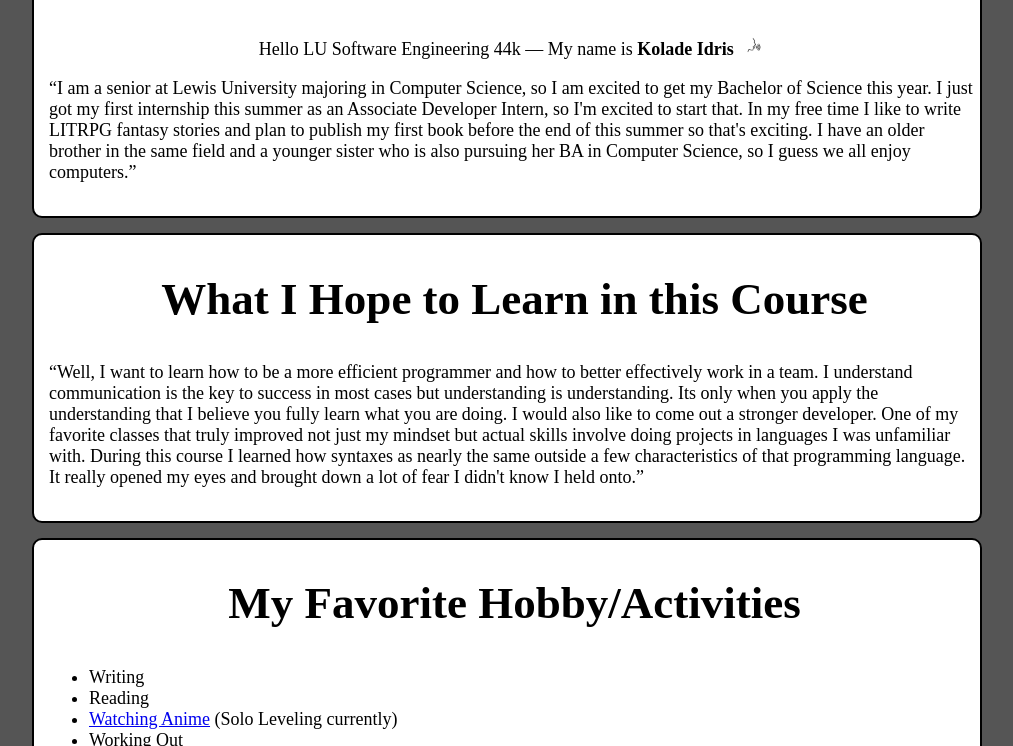
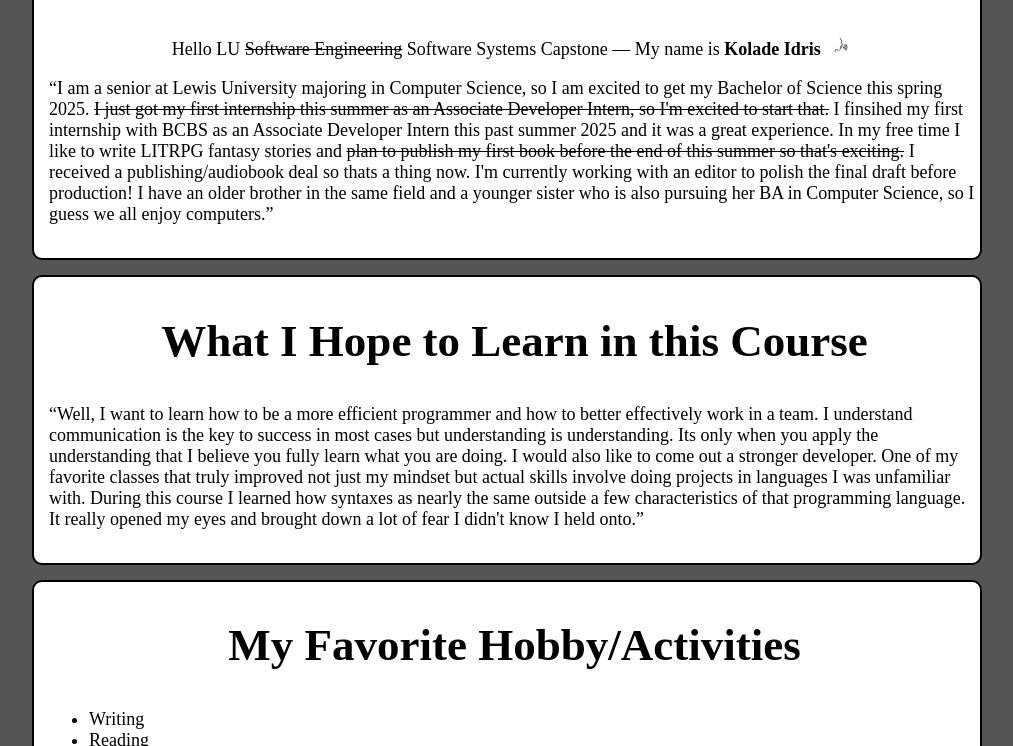
Before and after one commit to marskidris/me, a plain HTML site: page index.html in a window 1280 px wide. Shown: the part 634-1380 px from the top of the page, without its empty margins (133-1146 px from the left). Drawn offline with Linux system fonts and the light colour scheme.

Commit message:
Update index.html
updated for system capstone class.

```diff
--- a/index.html
+++ b/index.html
@@ -29,7 +29,7 @@
   </div>
   <div class="intro">
     <h2>Introduction</h2>
-    <p class="intro1">Hello LU Software Engineering 44k — My name is <strong>Kolade Idris</strong>
+    <p class="intro1">Hello LU <s>Software Engineering</s> Software Systems Capstone — My name is <strong>Kolade Idris</strong>
       <button onclick="playAudio()" style="background: none; border: none; cursor: pointer;">
         <img src="img/voice.jpg" alt="Pronunciation button" width="20" height="20">
       </button>
@@ -39,9 +39,11 @@
       </audio>
     </p>
     <p>
-      &ldquo;I am a senior at Lewis University majoring in Computer Science, so I am excited to get my Bachelor of Science this year.
-      I just got my first internship this summer as an Associate Developer Intern, so I'm excited to start that.
-      In my free time I like to write LITRPG fantasy stories and plan to publish my first book before the end of this summer so that's exciting.
+      &ldquo;I am a senior at Lewis University majoring in Computer Science, so I am excited to get my Bachelor of Science this spring 2025.
+      <s>I just got my first internship this summer as an Associate Developer Intern, so I'm excited to start that.</s>
+        I finsihed my first internship with BCBS as an Associate Developer Intern this past summer 2025 and it was a great experience.
+      In my free time I like to write LITRPG fantasy stories and <s>plan to publish my first book before the end of this summer so that's exciting.</s> I received a
+      publishing/audiobook deal so thats a thing now. I'm currently working with an editor to polish the final draft before production!
       I have an older brother in the same field and a younger sister who is also pursuing her BA in Computer Science, so I guess we all enjoy computers.&rdquo;
 
     </p>
@@ -63,10 +65,10 @@
     <ul>
       <li>Writing</li>
       <li>Reading</li>
-      <li><a href="https://www.crunchyroll.com/series/GDKHZEJ0K/solo-leveling?srsltid=AfmBOopNReAVzypNs7OTDmExcpVXJHVyokacKvCE_gp7HD2A60W3obtg"
+      <li><s><a href="https://www.crunchyroll.com/series/GDKHZEJ0K/solo-leveling?srsltid=AfmBOopNReAVzypNs7OTDmExcpVXJHVyokacKvCE_gp7HD2A60W3obtg"
       target="_blank">
         Watching Anime</a>
-        (Solo Leveling currently)</li>
+        (Solo Leveling currently)</s> I have no time for anime currently! :(</li>
       <li>Working Out</li>
     </ul>
   </div>
```
